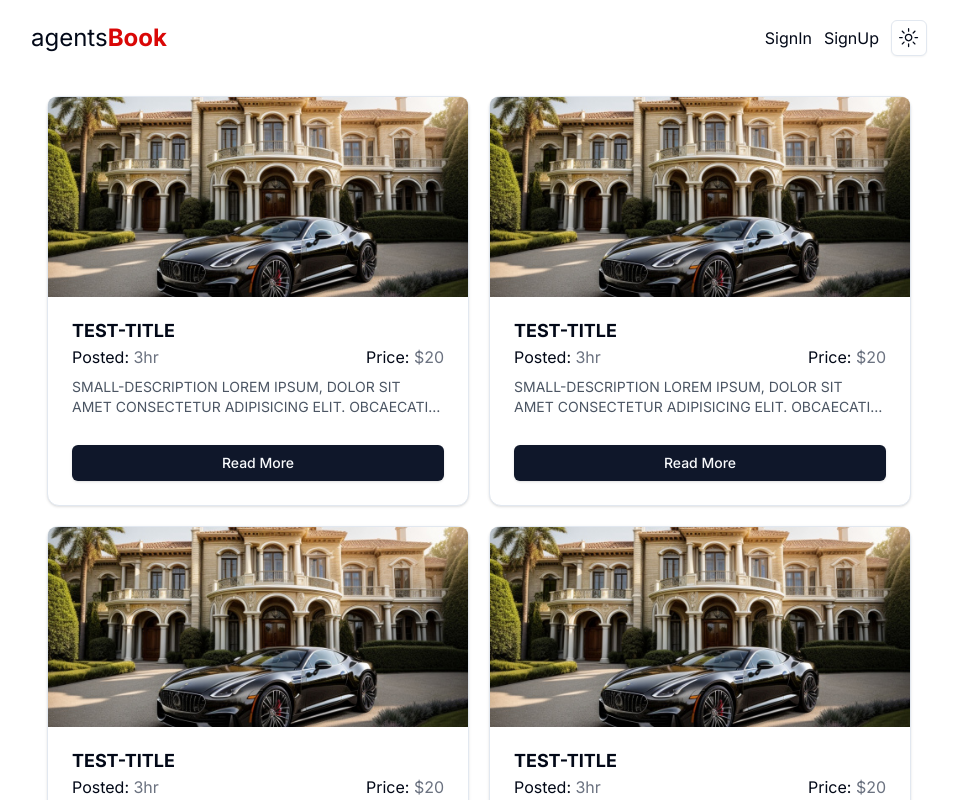
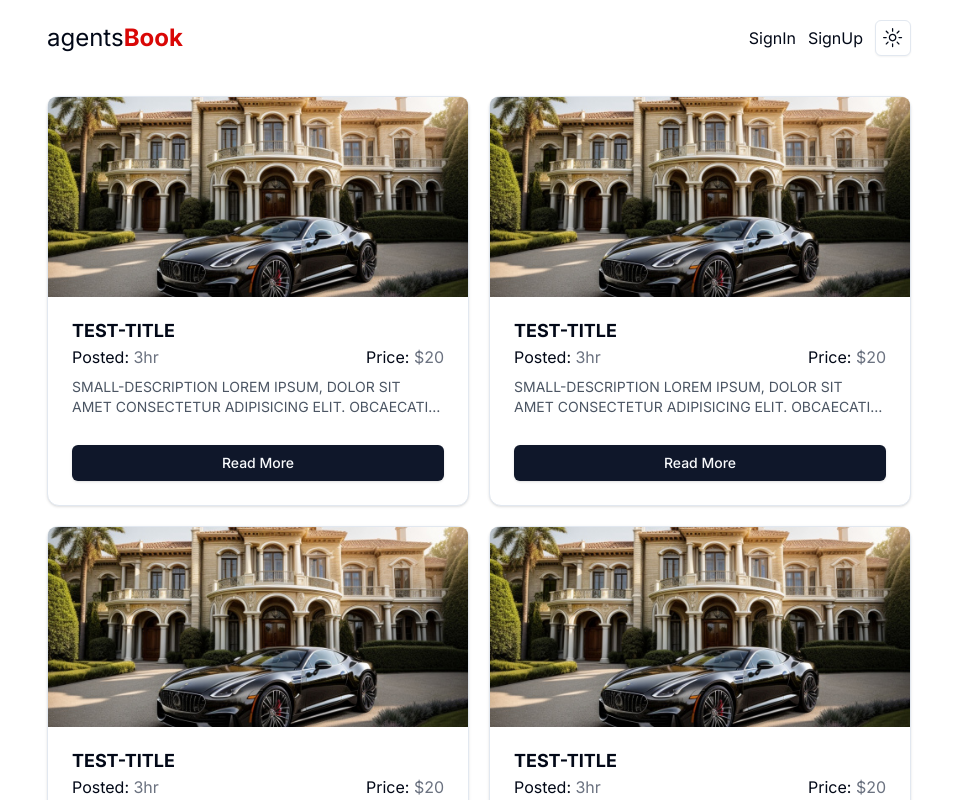
Before and after one commit to Soumitraag7/agents-book, a Next.js app: page / in a window 1280 px wide. Shown: the top 800 px of the page, without its empty margins (161-1119 px from the left). Built offline with nearby package versions, Linux system fonts and the light colour scheme.

Commit message:
navbar padding update

```diff
--- a/src/components/navbar.tsx
+++ b/src/components/navbar.tsx
@@ -3,7 +3,7 @@ import Link from 'next/link';
 
 export default function Navbar() {
 	return (
-		<nav className="w-full  relative flex items-center justify-between max-w-4xl mx-auto py-5">
+		<nav className="w-full  relative flex items-center justify-between max-w-4xl mx-auto px-4  py-5">
 			<Link href="/" className="">
 				<h1 className="text-2xl">
 					agents<span className="text-[#d90706] font-bold">Book</span>
```
